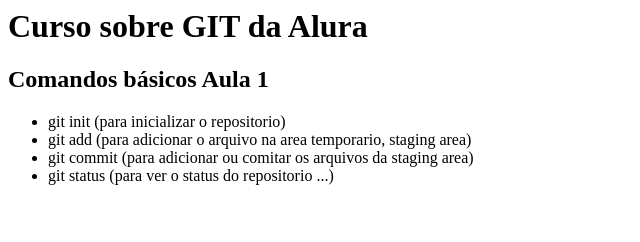
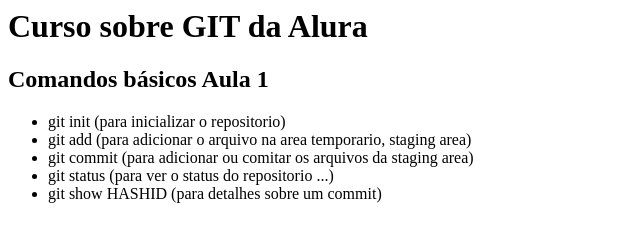
Before and after one commit to steppat/git-teste, a plain HTML site: page index.html in a window 1280 px wide. Shown: the whole page, without its empty margins (0-640 px from the left). Drawn offline with Linux system fonts and the light colour scheme.

Commit message:
Item sobre git show

```diff
--- a/index.html
+++ b/index.html
@@ -11,6 +11,7 @@
         <li>git add <file> (para adicionar o arquivo na area temporario, staging area)</li>
         <li>git commit (para adicionar ou comitar os arquivos da staging area)</li>
         <li>git status (para ver o status do repositorio ...)</li>
+	<li>git show HASHID (para detalhes sobre um commit)</li>
       </ul>
   </body>
 </html>
```
